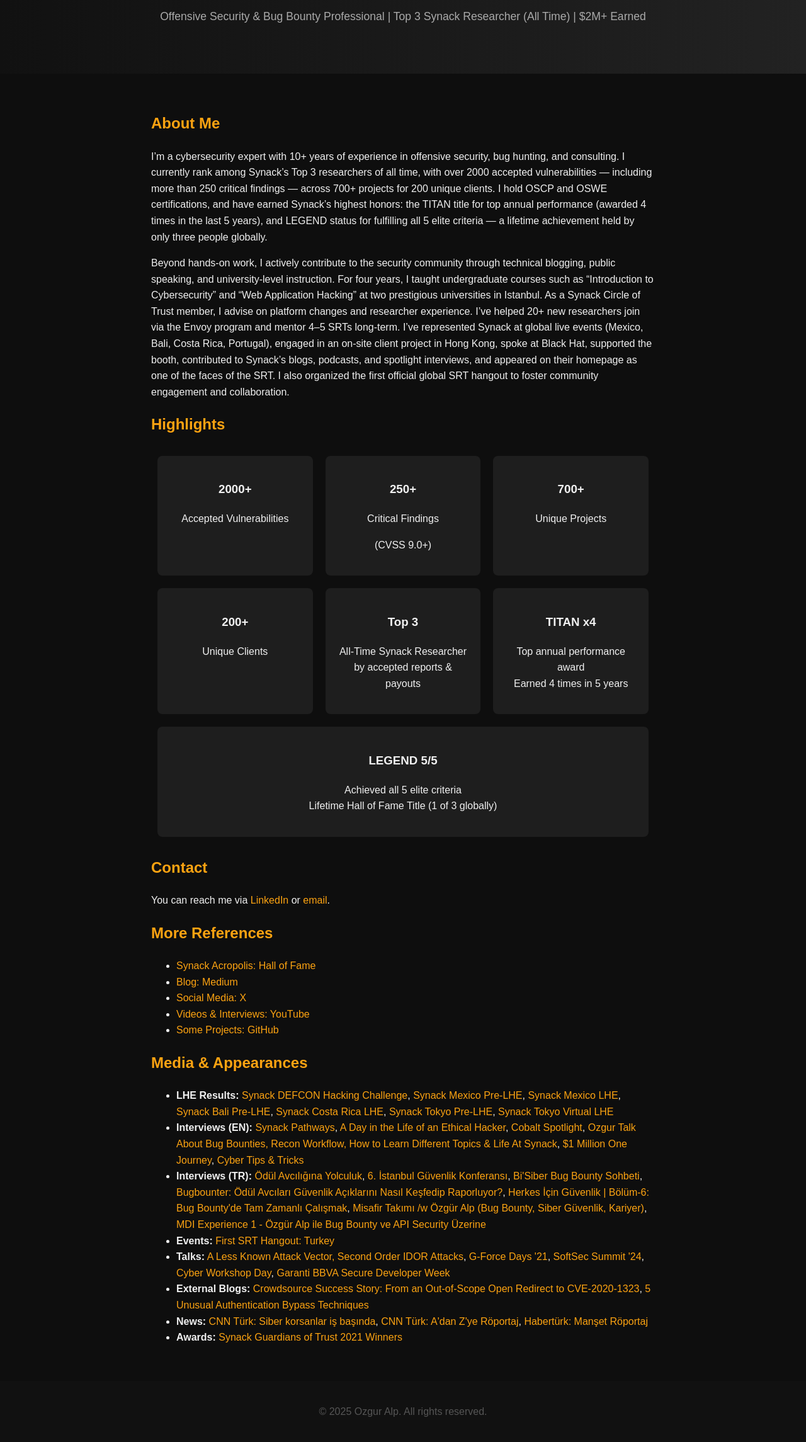
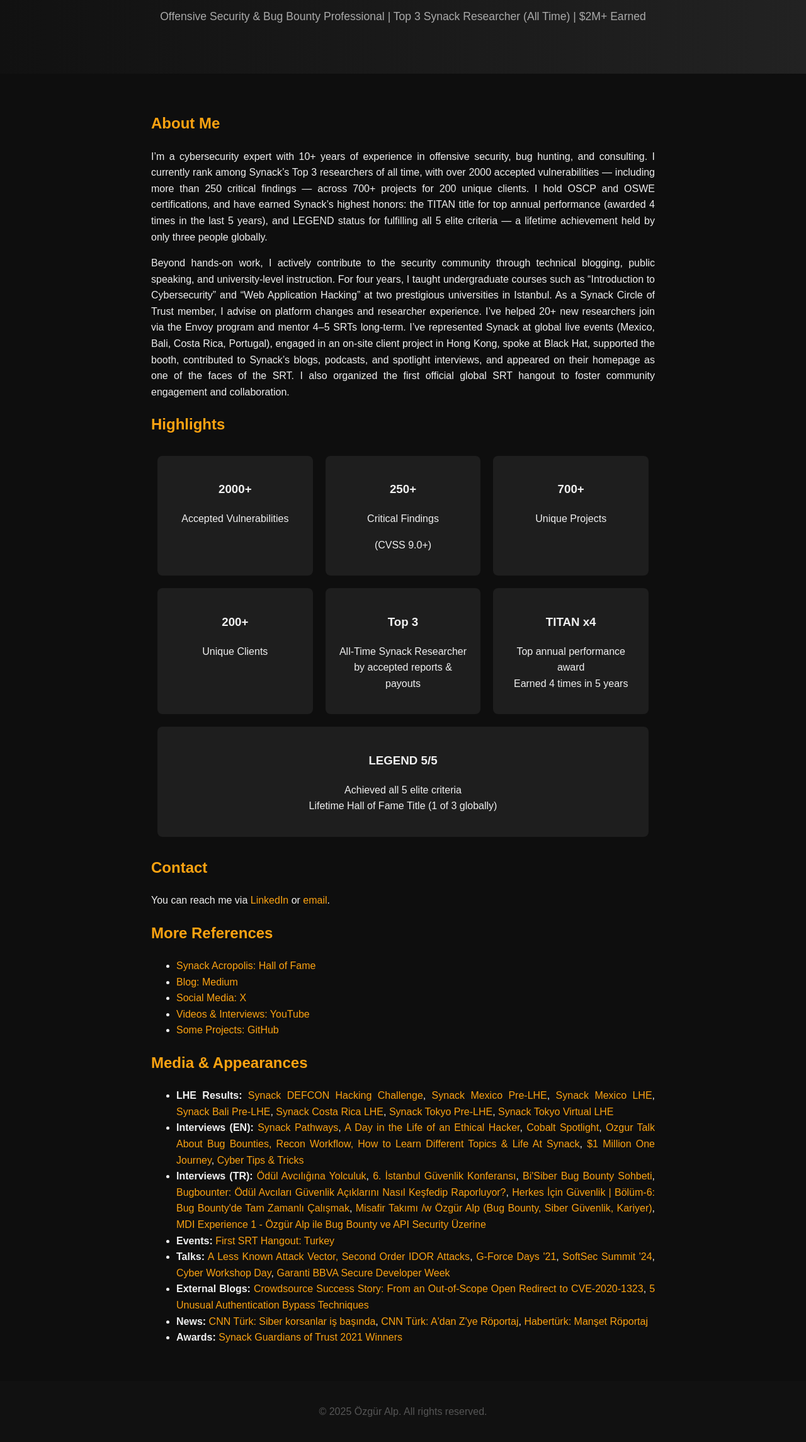
Before and after one commit to ozguralp/ozguralp.github.io, a plain HTML site: page index.html in a window 1280 px wide. Shown: the part 130-2420 px from the top of the page at 63% size. Drawn offline with Linux system fonts and the light colour scheme.

Commit message:
Update index.html

```diff
--- a/index.html
+++ b/index.html
@@ -3,7 +3,7 @@
 <head>
   <meta charset="UTF-8" />
   <meta name="viewport" content="width=device-width, initial-scale=1.0" />
-  <title>Ozgur Alp – Offensive Security & Bug Bounty Professional</title>
+  <title>Özgür Alp – Offensive Security & Bug Bounty Professional</title>
   <style>
     body {
       margin: 0;
@@ -75,14 +75,14 @@
 </head>
 <body>
   <header>
-    <h1>Ozgur Alp</h1>
+    <h1>Özgür Alp</h1>
     <p>Offensive Security & Bug Bounty Professional | Top 3 Synack Researcher (All Time) | $2M+ Earned</p>
   </header>
 
   <section>
     <h2>About Me</h2>
-    <p>I’m a cybersecurity expert with 10+ years of experience in offensive security, bug hunting, and consulting. I currently rank among Synack’s Top 3 researchers of all time, with over 2000 accepted vulnerabilities — including more than 250 critical findings — across 700+ projects for 200 unique clients. I hold OSCP and OSWE certifications, and have earned Synack’s highest honors: the TITAN title for top annual performance (awarded 4 times in the last 5 years), and LEGEND status for fulfilling all 5 elite criteria — a lifetime achievement held by only three people globally.</p>
-    <p>Beyond hands-on work, I actively contribute to the security community through technical blogging, public speaking, and university-level instruction. For four years, I taught undergraduate courses such as “Introduction to Cybersecurity” and “Web Application Hacking” at two prestigious universities in Istanbul. As a Synack Circle of Trust member, I advise on platform changes and researcher experience. I’ve helped 20+ new researchers join via the Envoy program and mentor 4–5 SRTs long-term. I’ve represented Synack at global live events (Mexico, Bali, Costa Rica, Portugal), engaged in an on-site client project in Hong Kong, spoke at Black Hat, supported the booth, contributed to Synack’s blogs, podcasts, and spotlight interviews, and appeared on their homepage as one of the faces of the SRT. I also organized the first official global SRT hangout to foster community engagement and collaboration.</p>
+    <p align="justify">I’m a cybersecurity expert with 10+ years of experience in offensive security, bug hunting, and consulting. I currently rank among Synack’s Top 3 researchers of all time, with over 2000 accepted vulnerabilities — including more than 250 critical findings — across 700+ projects for 200 unique clients. I hold OSCP and OSWE certifications, and have earned Synack’s highest honors: the TITAN title for top annual performance (awarded 4 times in the last 5 years), and LEGEND status for fulfilling all 5 elite criteria — a lifetime achievement held by only three people globally.</p>
+    <p align="justify">Beyond hands-on work, I actively contribute to the security community through technical blogging, public speaking, and university-level instruction. For four years, I taught undergraduate courses such as “Introduction to Cybersecurity” and “Web Application Hacking” at two prestigious universities in Istanbul. As a Synack Circle of Trust member, I advise on platform changes and researcher experience. I’ve helped 20+ new researchers join via the Envoy program and mentor 4–5 SRTs long-term. I’ve represented Synack at global live events (Mexico, Bali, Costa Rica, Portugal), engaged in an on-site client project in Hong Kong, spoke at Black Hat, supported the booth, contributed to Synack’s blogs, podcasts, and spotlight interviews, and appeared on their homepage as one of the faces of the SRT. I also organized the first official global SRT hangout to foster community engagement and collaboration.</p>
     </div>
   <h2>Highlights</h2>
   <div class="stats">
@@ -129,7 +129,7 @@
 
   <h2>Media & Appearances</h2>
   <ul>
-    <li>
+    <li align="justify">
       <strong>LHE Results:</strong>
       <a href="https://web.archive.org/web/20221206190655/https://www.synack.com/srt-leaderboard/" target="_blank">Synack DEFCON Hacking Challenge</a>,
       <a href="https://web.archive.org/web/20220410230405/https://www.synack.com/srt-hack4levels/" target="_blank">Synack Mexico Pre-LHE</a>,
@@ -140,7 +140,7 @@
       <a href="https://web.archive.org/web/20220401035812/https://www.synack.com/blog/synack-crowns-the-road2tokyo-grand-champion/" target="_blank">Synack Tokyo Virtual LHE</a>
     </li>
 
-    <li>
+    <li align="justify">
       <strong>Interviews (EN):</strong>
       <a href="https://www.synack.com/exploits-explained/hacker-pathways/" target="_blank">Synack Pathways</a>,
       <a href="https://www.youtube.com/watch?v=yYrxU3L9npg" target="_blank">A Day in the Life of an Ethical Hacker</a>,
@@ -149,7 +149,7 @@
       <a href="https://web.archive.org/web/20220401035811/https://www.synack.com/blog/1-million-one-journey-the-story-of-%D3%A7zgur-alp/" target="_blank">$1 Million One Journey</a>,
       <a href="https://web.archive.org/web/20211114082019/https://www.synack.com/blog/cyber-tips-tricks-with-srt-%D3%A7zgur-alp/" target="_blank">Cyber Tips & Tricks</a>
     </li>
-    <li>
+    <li align="justify">
       <strong>Interviews (TR):</strong>
       <a href="https://www.youtube.com/watch?v=G82xj2LuPk0" target="_blank">Ödül Avcılığına Yolculuk</a>,
       <a href="https://www.youtube.com/watch?v=W9xsOrqbjiU&t=11040s" target="_blank">6. İstanbul Güvenlik Konferansı</a>,
@@ -160,12 +160,12 @@
       <a href="https://www.youtube.com/watch?v=AR8SrnT_OG8&t=1s" target="_blank">MDI Experience 1 - Özgür Alp ile Bug Bounty ve API Security Üzerine</a>
     </li>
 
-    <li>
+    <li align="justify">
       <strong>Events:</strong>
       <a href="https://web.archive.org/web/20220630101301/https://www.synack.com/blog/first-synack-hacker-hangout-turkey/" target="_blank">First SRT Hangout: Turkey</a>
     </li>
 
-    <li>
+    <li align="justify">
       <strong>Talks:</strong>
       <a href="https://www.youtube.com/watch?v=znUWeyzi7eg" target="_blank">A Less Known Attack Vector, Second Order IDOR Attacks</a>,
       <a href="https://kommunity.com/gazicyber-cyber-security-community/events/g-force-days21-yapay-zeka-ve-siber-guvenlik-zirvesi-1872ab52" target="_blank">G-Force Days '21</a>,
@@ -174,27 +174,27 @@
       <a href="https://www.linkedin.com/feed/update/urn:li:activity:7200863216950771712/" target="_blank">Garanti BBVA Secure Developer Week</a>
     </li>
 
-    <li>
+    <li align="justify">
       <strong>External Blogs:</strong>
       <a href="https://blog.detectify.com/industry-insights/crowdsource-success-story-from-an-out-of-scope-open-redirect-to-cve-2020-1323/" target="_blank">Crowdsource Success Story: From an Out-of-Scope Open Redirect to CVE-2020-1323</a>,
       <a href="https://www.synack.com/exploits-explained/exploits-explained-5-unusual-authentication-bypass-techniques/" target="_blank">5 Unusual Authentication Bypass Techniques</a>
     </li>
 
-    <li>
+    <li align="justify">
       <strong>News:</strong>
       <a href="https://www.cnnturk.com/video/turkiye/son-dakika-siber-korsanlar-is-basinda-video-1543346" target="_blank">CNN Türk: Siber korsanlar iş başında</a>,
       <a href="https://www.youtube.com/watch?v=u7oTmrGOWxY" target="_blank">CNN Türk: A'dan Z'ye Röportaj</a>,
       <a href="https://www.youtube.com/watch?v=pA_-jXCHBl8" target="_blank">Habertürk: Manşet Röportaj</a>
     </li>
 
-    <li>
+    <li align="justify">
       <strong>Awards:</strong>
       <a href="https://web.archive.org/web/20220318062703/https://www.synack.com/blog/synack-2021-guardians-of-trust-winners/" target="_blank">Synack Guardians of Trust 2021 Winners</a>
     </li>
   </ul>
 </section>
   <footer>
-    <p>&copy; 2025 Ozgur Alp. All rights reserved.</p>
+    <p>&copy; 2025 Özgür Alp. All rights reserved.</p>
   </footer>
 </body>
 </html>
```
